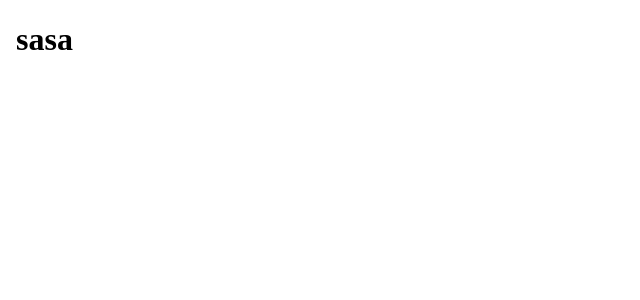
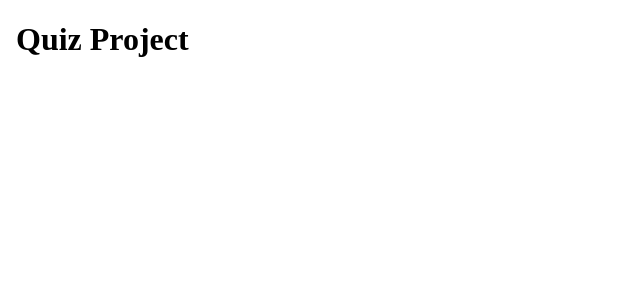
Before and after one commit to Adosh74/A-Real-time-Quiz-Management-System, an Angular app: page / in a window 1280 px wide. Shown: the top 300 px of the page, without its empty margins (0-640 px from the left). Built offline with nearby package versions, Linux system fonts and the light colour scheme.

Commit message:
Update quiz.component.html

```diff
--- a/src/app/quiz/quiz.component.html
+++ b/src/app/quiz/quiz.component.html
@@ -8,6 +8,6 @@
     <link rel="stylesheet" href="./quiz.component.css">
 </head>
 <body>
-    <h1>sasa</h1>
+    <h1>Quiz Project</h1>
 </body>
 </html>
```
